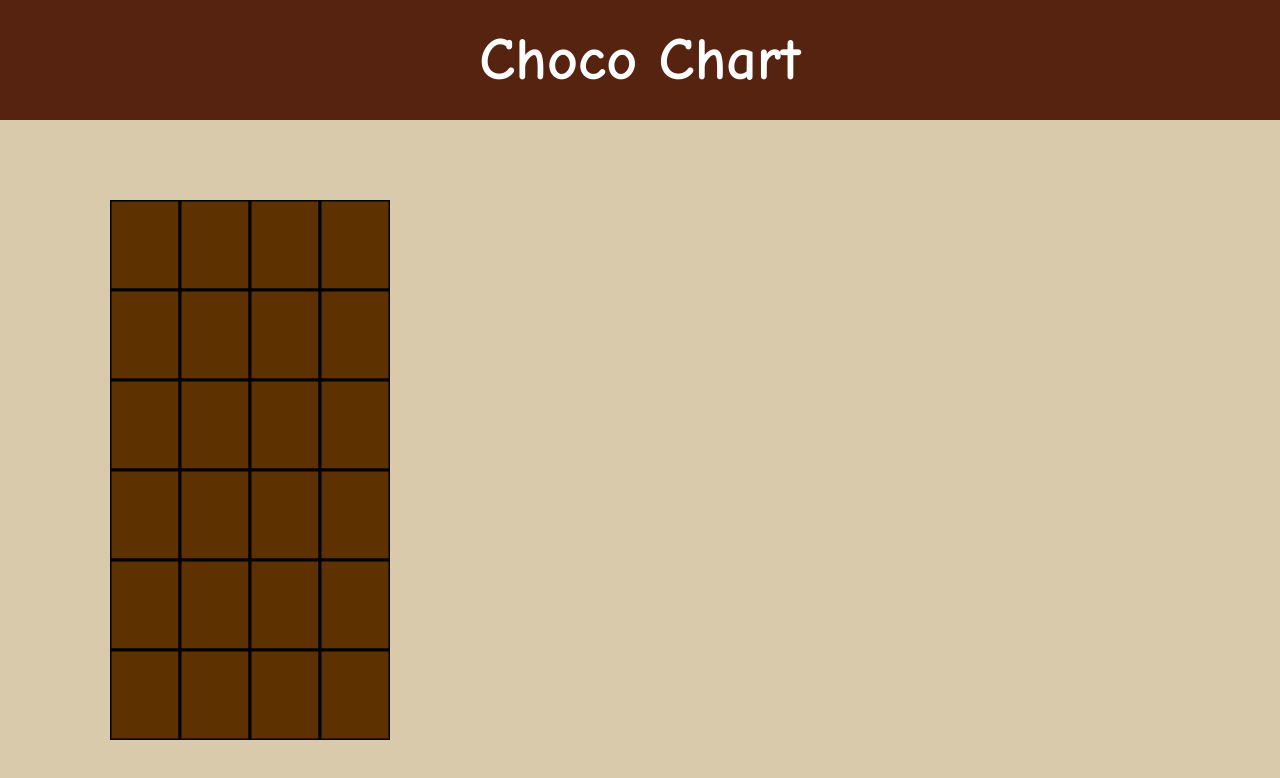
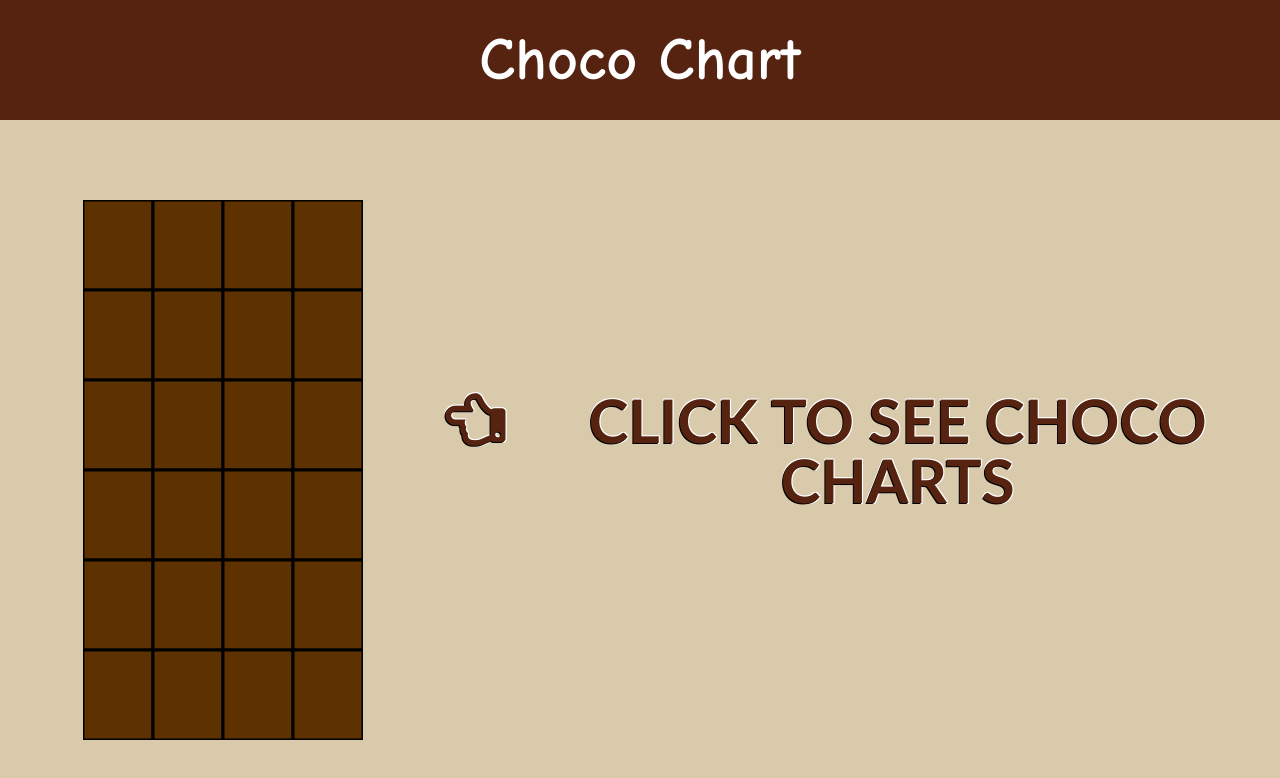
Before and after one commit to shinara03/shinara03.github.io, a website: page index.html in a window 1280 px wide. Drawn offline with nearby package versions, Linux system fonts and the light colour scheme.

Commit message:
add default div

```diff
--- a/index.css
+++ b/index.css
@@ -78,3 +78,24 @@
   margin-top: 30px;
   margin-left: 100px;
 }
+
+.default {
+  display: flex;
+  padding: 270px 0;
+  color: #562310;
+  text-align: center;
+  text-shadow: -1px 1px 0 #000,
+                1px 1px 0 white,
+                1px -1px 0 white,
+                -1px -1px 0 white;
+}
+
+.click {
+  font-size: 60px;
+  padding-left: 10px;
+  font-weight: 600;
+}
+
+#left {
+  font-size: 60px;
+}
--- a/index.html
+++ b/index.html
@@ -9,6 +9,7 @@
   <script src="https://cdn.jsdelivr.net/npm/lodash@4.17.19/lodash.min.js"></script>
   <link rel="stylesheet" href="/reset.css">
   <link rel="stylesheet" href="/index.css">
+  <link rel="stylesheet" href="//use.fontawesome.com/releases/v5.0.7/css/all.css">
 </head>
 <body>
   <div class='page-wrapper'>
@@ -21,7 +22,10 @@
       <div id='first-container'>
 
       </div>
-      <div id='info'></div>
+      <div class='default' id='chocolate-0'>
+        <i class="far fa-hand-point-left" id='left'></i>
+        <p class='click'>CLICK TO SEE CHOCO CHARTS</p>
+      </div>
       <div class='hidden' id='chocolate-1'>
         <div class='info-header'>
           <p>Twix (Caramel Cookie Bars)</p>
--- a/index.js
+++ b/index.js
@@ -88,7 +88,7 @@ const svgWidth = 280
         })
         .on('click', function(d) {
 
-          for(let i = 1; i <= scaledChocolates.length; i++) {
+          for(let i = 0; i <= scaledChocolates.length; i++) {
             if(i !== d.index) {
               document.getElementById(`chocolate-${i}`).className = "hidden"
             }
```
